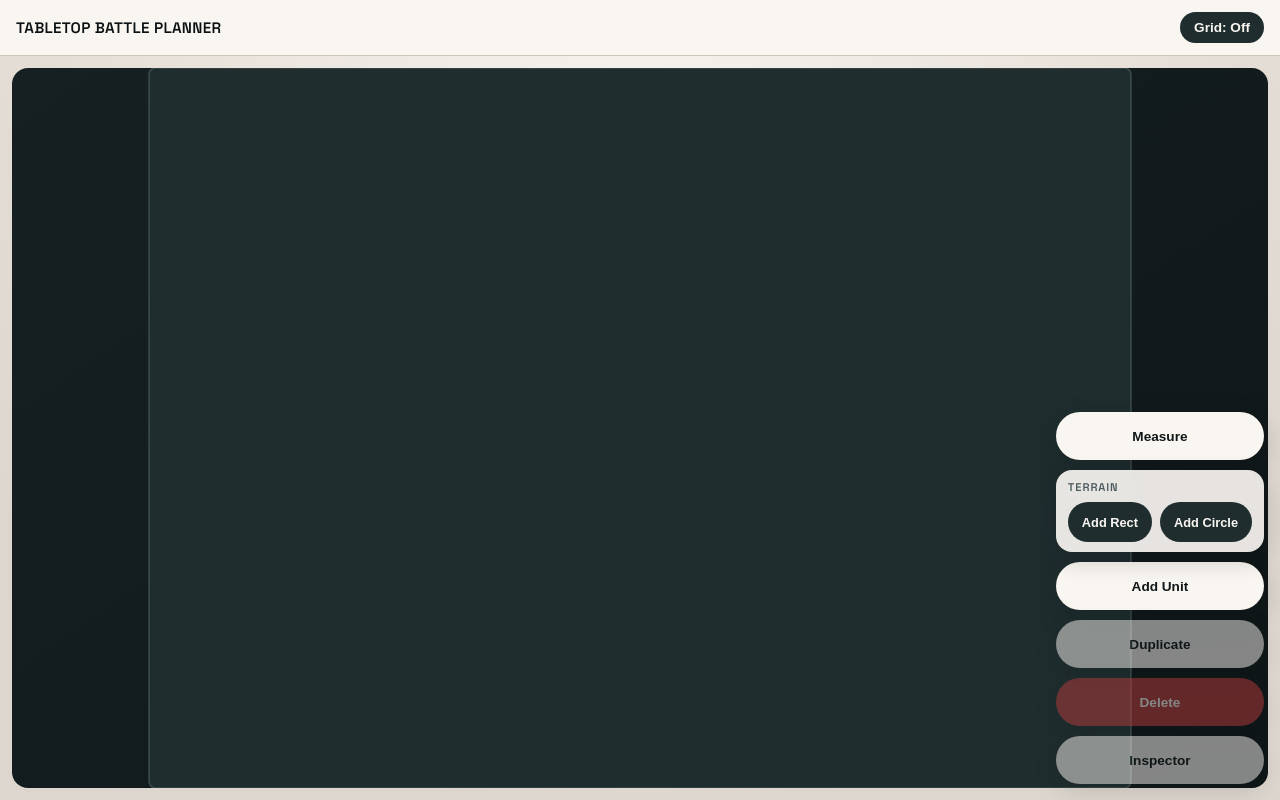
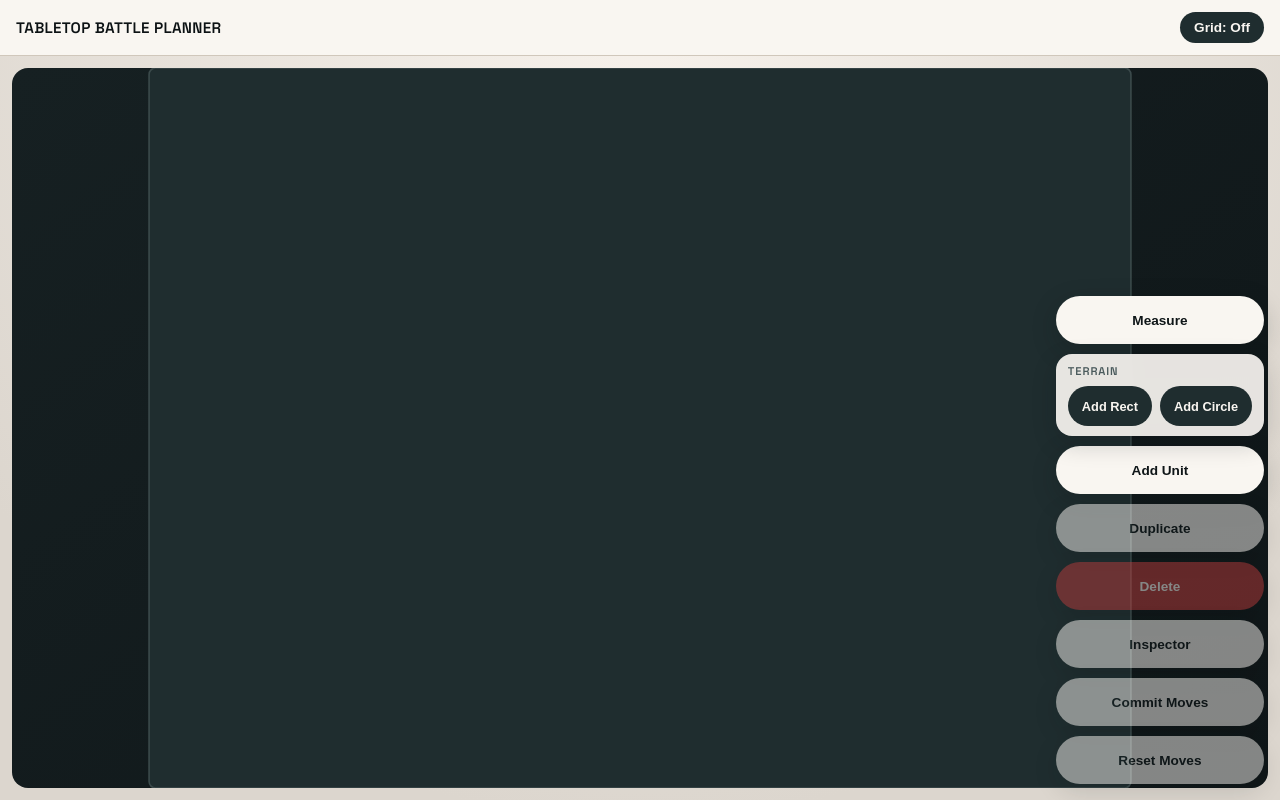
Before and after one commit to gougMorpheus/tabletop-battle-planner, a React (Vite) app: page / in a window 1280 px wide. Built offline with nearby package versions, Linux system fonts and the light colour scheme.

Commit message:
Add planned moves with commit/reset and fix range follow

```diff
--- a/src/App.tsx
+++ b/src/App.tsx
@@ -18,6 +18,10 @@ const App = () => {
   const addRange = useUnitsStore((state) => state.addRange);
   const removeRange = useUnitsStore((state) => state.removeRange);
   const updateUnit = useUnitsStore((state) => state.updateUnit);
+  const commitPlannedMoves = useUnitsStore(
+    (state) => state.commitPlannedMoves
+  );
+  const resetPlannedMoves = useUnitsStore((state) => state.resetPlannedMoves);
   const measurementActive = useMeasurementStore((state) => state.isActive);
   const startMeasurement = useMeasurementStore(
     (state) => state.startMeasurement
@@ -48,6 +52,10 @@ const App = () => {
   const [unitNameInput, setUnitNameInput] = useState("");
   const [unitInitialsInput, setUnitInitialsInput] = useState("");
   const [unitColorInput, setUnitColorInput] = useState("");
+
+  const hasPlannedMoves = units.some(
+    (unit) => unit.plannedX !== undefined || unit.plannedY !== undefined
+  );
 
   const handleAddUnit = () => {
     addUnit({ x: boardWidthIn / 2, y: boardHeightIn / 2 });
@@ -435,6 +443,22 @@ const App = () => {
         >
           {isInspectorOpen ? "Hide Inspector" : "Inspector"}
         </button>
+        <button
+          className="fab__button"
+          type="button"
+          onClick={commitPlannedMoves}
+          disabled={!hasPlannedMoves}
+        >
+          Commit Moves
+        </button>
+        <button
+          className="fab__button"
+          type="button"
+          onClick={resetPlannedMoves}
+          disabled={!hasPlannedMoves}
+        >
+          Reset Moves
+        </button>
       </div>
       {selectedUnit && isInspectorOpen && (
         <div className="inspector">
--- a/src/components/Board.tsx
+++ b/src/components/Board.tsx
@@ -94,7 +94,7 @@ const Board = () => {
   const setPosition = useBoardStore((state) => state.setPosition);
 
   const units = useUnitsStore((state) => state.units);
-  const setUnitPosition = useUnitsStore((state) => state.setUnitPosition);
+  const setPlannedPosition = useUnitsStore((state) => state.setPlannedPosition);
   const terrains = useTerrainStore((state) => state.terrains);
   const setTerrainPosition = useTerrainStore(
     (state) => state.setTerrainPosition
@@ -320,6 +320,10 @@ const Board = () => {
     return closest?.unit ?? null;
   };
 
+  const activeDragUnit = dragState
+    ? units.find((unit) => unit.id === dragState.unitId) ?? null
+    : null;
+
   const dragDistance = dragState
     ? Math.hypot(
         dragState.current.x - dragState.origin.x,
@@ -380,8 +384,7 @@ const Board = () => {
     ? getLabelFromStart(
         dragState.origin,
         dragState.current,
-        (units.find((unit) => unit.id === dragState.unitId)
-          ?.iconDiameterInches ?? 0) / 2
+        (activeDragUnit?.iconDiameterInches ?? 0) / 2
       )
     : null;
 
@@ -426,24 +429,29 @@ const Board = () => {
               strokeWidth={2}
               cornerRadius={8}
               onMouseDown={() => clearSelection()}
+              onClick={() => clearSelection()}
               onTap={() => clearSelection()}
             />
             {gridLines}
           </Group>
-          {units.map((unit) =>
-            unit.ranges.map((range, index) => (
+          {units.map((unit) => {
+            const displayX =
+              unit.plannedX !== undefined ? unit.plannedX : unit.x;
+            const displayY =
+              unit.plannedY !== undefined ? unit.plannedY : unit.y;
+            return unit.ranges.map((range, index) => (
               <Circle
                 key={`${unit.id}-range-${index}`}
-                x={unit.x * PX_PER_INCH}
-                y={unit.y * PX_PER_INCH}
+                x={displayX * PX_PER_INCH}
+                y={displayY * PX_PER_INCH}
                 radius={(range + unit.iconDiameterInches / 2) * PX_PER_INCH}
                 stroke="#4aa7a1"
                 strokeWidth={2}
                 dash={[10, 8]}
                 listening={false}
               />
-            ))
-          )}
+            ));
+          })}
           {terrains.map((terrain) => {
             const isSelected =
               selection?.type === "terrain" && selection.id === terrain.id;
@@ -458,6 +466,10 @@ const Board = () => {
                   rotation={terrain.rotation}
                   draggable
                   onTap={(event) => {
+                    event.cancelBubble = true;
+                    setSelection({ type: "terrain", id: terrain.id });
+                  }}
+                  onClick={(event) => {
                     event.cancelBubble = true;
                     setSelection({ type: "terrain", id: terrain.id });
                   }}
@@ -513,6 +525,10 @@ const Board = () => {
                 rotation={terrain.rotation}
                 draggable
                 onTap={(event) => {
+                  event.cancelBubble = true;
+                  setSelection({ type: "terrain", id: terrain.id });
+                }}
+                onClick={(event) => {
                   event.cancelBubble = true;
                   setSelection({ type: "terrain", id: terrain.id });
                 }}
@@ -716,8 +732,10 @@ const Board = () => {
               </Group>
             </Group>
           )}
+          {(dragState || units.some((unit) => unit.plannedX !== undefined)) && (
+            <Group>
               {dragState && (
-            <Group>
+                <>
                   <Line
                     points={[
                       dragState.origin.x * PX_PER_INCH,
@@ -749,18 +767,79 @@ const Board = () => {
                       />
                     </Label>
                   )}
+                </>
+              )}
+              {units
+                .filter(
+                  (unit) =>
+                    unit.plannedX !== undefined && unit.plannedY !== undefined
+                )
+                .map((unit) => {
+                  const plannedX = unit.plannedX ?? unit.x;
+                  const plannedY = unit.plannedY ?? unit.y;
+                  const labelPosition = getLabelFromStart(
+                    { x: unit.x, y: unit.y },
+                    { x: plannedX, y: plannedY },
+                    unit.iconDiameterInches / 2
+                  );
+                  const distance = Math.hypot(
+                    plannedX - unit.x,
+                    plannedY - unit.y
+                  );
+                  return (
+                    <Group key={`${unit.id}-planned-line`}>
+                      <Line
+                        points={[
+                          unit.x * PX_PER_INCH,
+                          unit.y * PX_PER_INCH,
+                          plannedX * PX_PER_INCH,
+                          plannedY * PX_PER_INCH,
+                        ]}
+                        stroke="#f6c35c"
+                        strokeWidth={3}
+                        dash={[10, 6]}
+                      />
+                      <Label
+                        x={labelPosition.x * PX_PER_INCH}
+                        y={labelPosition.y * PX_PER_INCH}
+                      >
+                        <Tag
+                          fill="#0f1618"
+                          cornerRadius={6}
+                          stroke="#f6c35c"
+                          strokeWidth={1}
+                        />
+                        <Text
+                          text={`${distance.toFixed(1)}"`}
+                          fill="#f6c35c"
+                          fontSize={16}
+                          padding={6}
+                          fontStyle="bold"
+                        />
+                      </Label>
+                    </Group>
+                  );
+                })}
             </Group>
           )}
           {units.map((unit) => {
             const radiusPx = (unit.iconDiameterInches / 2) * PX_PER_INCH;
+            const displayX =
+              unit.plannedX !== undefined ? unit.plannedX : unit.x;
+            const displayY =
+              unit.plannedY !== undefined ? unit.plannedY : unit.y;
             const woundSummary = buildWoundSummary(unit.currentModelWounds);
             return (
               <Group
                 key={unit.id}
-                x={unit.x * PX_PER_INCH}
-                y={unit.y * PX_PER_INCH}
+                x={displayX * PX_PER_INCH}
+                y={displayY * PX_PER_INCH}
                 draggable
                 onTap={(event) => {
+                  event.cancelBubble = true;
+                  setSelection({ type: "unit", id: unit.id });
+                }}
+                onClick={(event) => {
                   event.cancelBubble = true;
                   setSelection({ type: "unit", id: unit.id });
                 }}
@@ -771,7 +850,10 @@ const Board = () => {
                   setDragState({
                     unitId: unit.id,
                     origin: { x: unit.x, y: unit.y },
-                    current: { x: unit.x, y: unit.y },
+                    current: {
+                      x: unit.plannedX !== undefined ? unit.plannedX : unit.x,
+                      y: unit.plannedY !== undefined ? unit.plannedY : unit.y,
+                    },
                   });
                 }}
                 onDragMove={(event) => {
@@ -786,13 +868,10 @@ const Board = () => {
                       ? { ...state, current: next }
                       : state
                   );
+                  setPlannedPosition(unit.id, next.x, next.y);
                 }}
                 onDragEnd={(event) => {
                   event.cancelBubble = true;
-                  const node = event.target;
-                  const nextX = node.x() / PX_PER_INCH;
-                  const nextY = node.y() / PX_PER_INCH;
-                  setUnitPosition(unit.id, nextX, nextY);
                   setDragState(null);
                   setIsObjectDragging(false);
                 }}
--- a/src/store/unitsStore.ts
+++ b/src/store/unitsStore.ts
@@ -4,6 +4,8 @@ export type Unit = {
   id: string;
   x: number;
   y: number;
+  plannedX?: number;
+  plannedY?: number;
   name: string;
   initials: string;
   modelCount: number;
@@ -22,6 +24,10 @@ type UnitsState = {
   duplicateUnit: (unitId: string) => void;
   deleteUnit: (unitId: string) => void;
   setUnitPosition: (unitId: string, x: number, y: number) => void;
+  setPlannedPosition: (unitId: string, x: number, y: number) => void;
+  clearPlannedPosition: (unitId: string) => void;
+  commitPlannedMoves: () => void;
+  resetPlannedMoves: () => void;
   addRange: (unitId: string, rangeInches: number) => void;
   removeRange: (unitId: string, rangeIndex: number) => void;
   updateUnit: (unitId: string, updates: Partial<Unit>) => void;
@@ -92,6 +98,42 @@ export const useUnitsStore = create<UnitsState>((set, get) => ({
         unit.id === unitId ? { ...unit, x, y } : unit
       ),
     })),
+  setPlannedPosition: (unitId, x, y) =>
+    set((state) => ({
+      units: state.units.map((unit) =>
+        unit.id === unitId ? { ...unit, plannedX: x, plannedY: y } : unit
+      ),
+    })),
+  clearPlannedPosition: (unitId) =>
+    set((state) => ({
+      units: state.units.map((unit) =>
+        unit.id === unitId
+          ? { ...unit, plannedX: undefined, plannedY: undefined }
+          : unit
+      ),
+    })),
+  commitPlannedMoves: () =>
+    set((state) => ({
+      units: state.units.map((unit) =>
+        unit.plannedX !== undefined && unit.plannedY !== undefined
+          ? {
+              ...unit,
+              x: unit.plannedX,
+              y: unit.plannedY,
+              plannedX: undefined,
+              plannedY: undefined,
+            }
+          : unit
+      ),
+    })),
+  resetPlannedMoves: () =>
+    set((state) => ({
+      units: state.units.map((unit) => ({
+        ...unit,
+        plannedX: undefined,
+        plannedY: undefined,
+      })),
+    })),
   addRange: (unitId, rangeInches) =>
     set((state) => ({
       units: state.units.map((unit) =>
```
Lines whose indentation alone changed are shown as unchanged.
